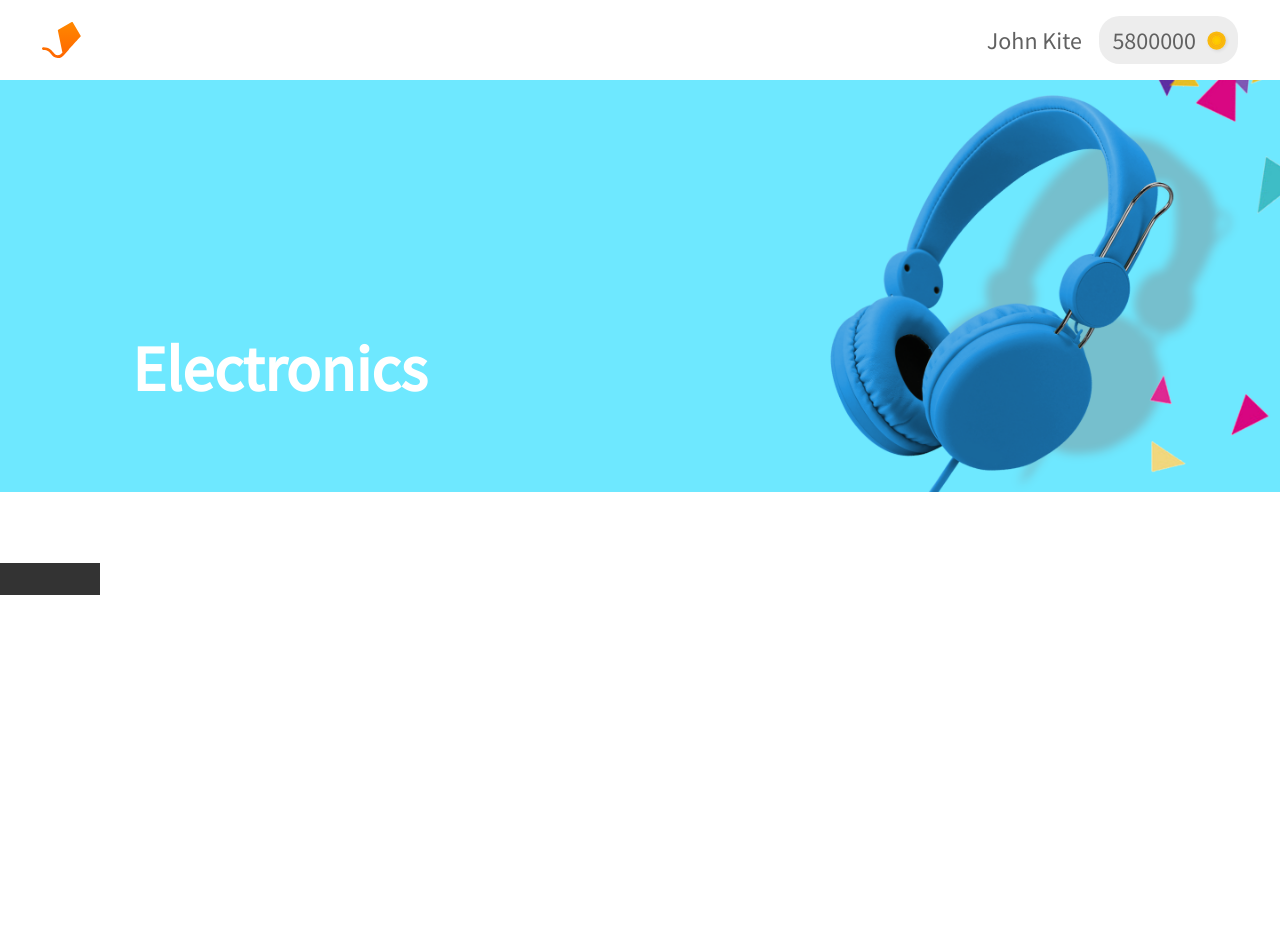
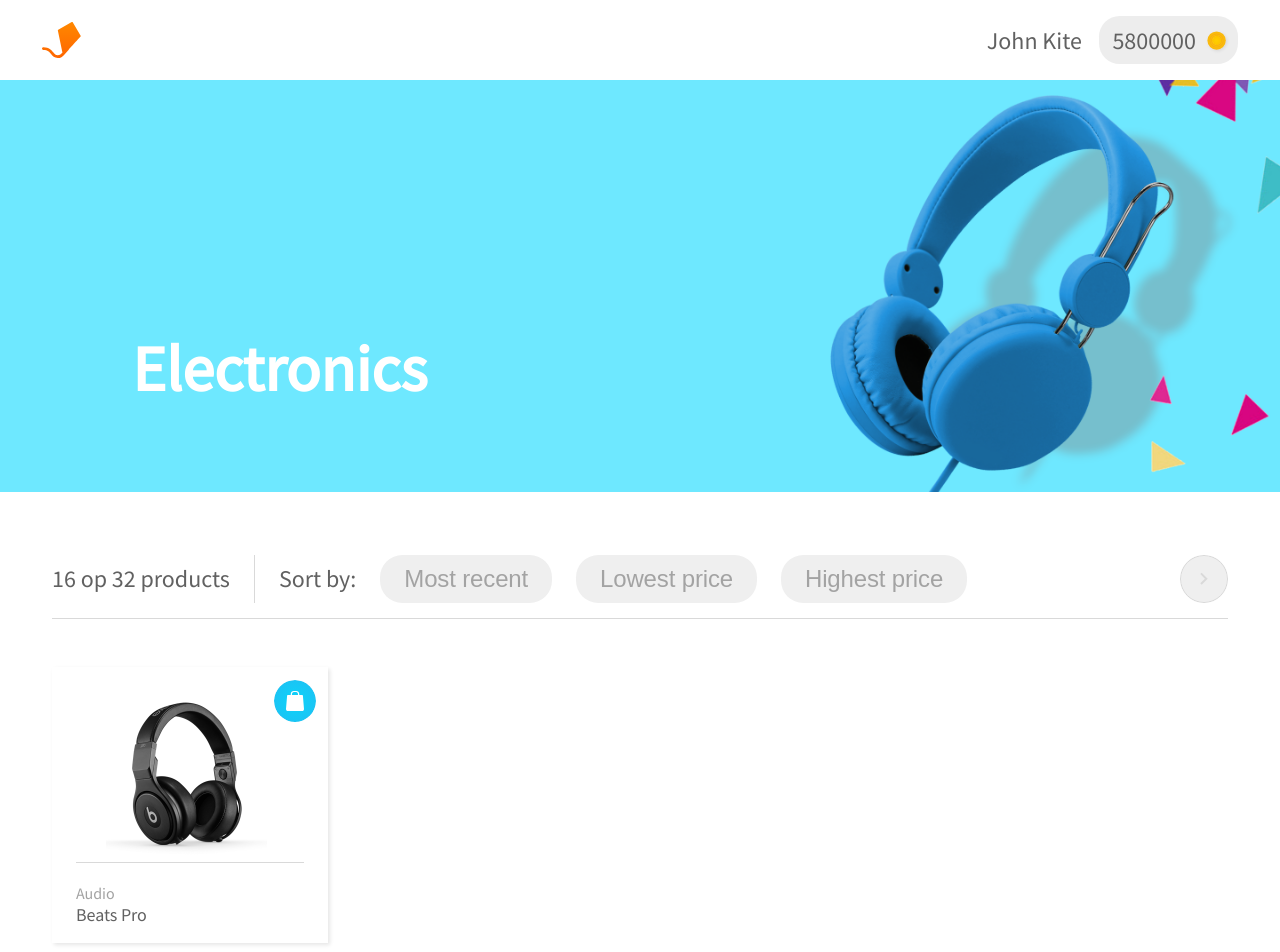
Before and after one commit to charly8888/challenge_e-commerce, a React (Vite) app: page / in a window 1280 px wide. Shown: the top 952 px of the page. Before the commit the page ends 800 px from the top, so only its background shows below. Built offline with nearby package versions, Linux system fonts and the light colour scheme.

Commit message:
diseño terminado

```diff
--- /dev/null
+++ b/src/Components/Footer.jsx
@@ -0,0 +1,11 @@
+import React from 'react'
+import '../styles/5.footer.css'
+
+export const Footer = () => {
+  return (
+    <footer>
+      <p className="amount_of_products">16 op 32 products</p>
+      <button className="next next_footer"></button>
+    </footer>
+  )
+}
--- a/src/Components/Header.jsx
+++ b/src/Components/Header.jsx
@@ -1,5 +1,5 @@
 import React from 'react'
-import '../styles/header.css'
+import '../styles/1.header.css'
 
 
 export const Header = () => {
--- a/src/Components/PictureSection.jsx
+++ b/src/Components/PictureSection.jsx
@@ -1,16 +1,15 @@
 import React from 'react'
-import '../styles/picturesection.css'
+import '../styles/2.picturesection.css'
 
 export const PictureSection = () => {
   return (
     <>
       <picture>
         <source srcSet="../../assets/header-x1.png" media="(max-width: 600px)"></source>
-        <img src="../../assets/header-x2.png" alt="Picture electronic products" width="100%" height="412px"></img>
+        <img src="../../assets/header-x2.png" alt="Picture electronic products" width="100%" height="412px" className="img_section"></img>
         <p className="section-title">Electronics</p>
       </picture>
       <div className="separator"></div>
-      <div className="se"></div>
     </>
 
   )
--- /dev/null
+++ b/src/Components/Products.jsx
@@ -0,0 +1,29 @@
+import React from 'react'
+import '../styles/4.products.css'
+
+export const Products = () => {
+  return (<div className="container_products">
+    <div className="card">
+      <div className="container_item">
+        <button className="bag"></button>
+        <img className="img_product" src="../../assets/product-pics/BeatsPro-x2.png" width="100%" ></img>
+      </div>
+      <div className="separator_card"></div>
+      <p className="category">Audio</p>
+      <p className="title">Beats Pro</p>
+      <div className="hover">
+        <button className="bag white"></button>
+
+        <div className="container_of_conteiner">
+          <div className="container_price">
+            <p className="price">12.000</p>
+            <img src ="../../assets/icons/coin.svg" alt="coins" width="33px" height="33px" className="coin_product"></img>
+          </div>
+        </div>
+
+        <button className="redeem_now">Redeem now</button>
+      </div>
+    </div>
+  </div>
+  )
+}
--- /dev/null
+++ b/src/Components/Selectors.jsx
@@ -0,0 +1,15 @@
+import React from 'react'
+import '../styles/3.selectors.css'
+export const Selectors = () => {
+  return (
+    <div className="container_selectors">
+      <p className="amount_of_products">16 op 32 products</p>
+      <div className="vertical_separator"></div>
+      <p className="sort_text">Sort by:</p>
+      <button className="button_sort">Most recent</button>
+      <button className="button_sort">Lowest price</button>
+      <button className="button_sort">Highest price</button>
+      <button className="next"></button>
+    </div>
+  )
+}
--- a/src/index.css
+++ b/src/index.css
@@ -2,13 +2,13 @@
 
 }
 
-body {
+body{
   margin: 0;
   font-family: sans-serif;
   position: relative;
   background-color: #ffffff;
-  height: 100%;
-
+  min-height: 100vh;
+  padding:0;
   font-family: 'Source Sans Pro';
   font-weight: normal;
   font-size:1.5rem;
--- a/src/main.jsx
+++ b/src/main.jsx
@@ -1,7 +1,10 @@
 import React from 'react'
 import ReactDOM from 'react-dom'
+import { Footer } from './Components/Footer'
 import { Header } from './Components/Header'
 import { PictureSection } from './Components/PictureSection'
+import { Products } from './Components/Products'
+import { Selectors } from './Components/Selectors'
 import './index.css'
 
 
@@ -9,7 +12,9 @@ ReactDOM.render(
   <>
     <Header />
     <PictureSection />
-
+    <Selectors />
+    <Products />
+    <Footer />
   </>,
   document.getElementById('root')
 )
--- a/src/styles/picturesection.css
+++ b/src/styles/2.picturesection.css
@@ -1,8 +1,8 @@
 
 .separator{
-    margin-bottom: 4rem;
+    margin-bottom: 2.5rem;
 }
-img{
+.img_section{
 object-fit: cover;
 object-position: bottom right;
 }
@@ -15,8 +15,3 @@ object-position: bottom right;
     color:#ffffff;
     margin: 0;
 }
-.se{
-    width: 100px;
-    background-color: #333;
-    height: 2rem;
-}
--- /dev/null
+++ b/src/styles/3.selectors.css
@@ -0,0 +1,52 @@
+.container_selectors{
+    position:relative;
+    width: 73.5rem;
+    height:auto;
+    margin: 0 auto;
+    display:flex;
+    align-items: center;
+    border-bottom: 1px solid #d9d9d9;
+
+    margin-bottom:3rem;
+}
+.amount_of_products{
+    display: inline-block;
+    margin: 0 1.5rem 0 0
+}
+.vertical_separator{
+    display: inline-block;
+    width: 1px;
+    height:3rem;
+    margin: 0 1.5rem 0 0;
+    background-color:#d9d9d9;
+}
+.sort_text{
+    display: inline-block;
+}
+.button_sort{
+font-size:24px;
+color:#a3a3a3;
+letter-spacing:-0.15px;
+line-height:48px;
+text-align:left;
+margin-left:1.5rem;
+border: none;
+border-radius:1.4rem;
+padding: 0 1.5rem;
+}
+.button_sort:hover{
+color:#ffffff;
+letter-spacing:-0.15px;
+background:#0ad4fa;
+cursor: pointer;
+}
+.next{
+    width:3rem;
+    height:3rem;
+    border-radius: 50%;
+    border: none;
+    background-image:url(../../assets/icons/arrow-right.svg);
+    cursor: pointer;
+    position: absolute;
+    right:0;
+}
--- /dev/null
+++ b/src/styles/4.products.css
@@ -0,0 +1,117 @@
+.container_products{
+    width: 73.5rem;
+    min-height:12vh;
+    margin: 0 auto;
+    display:  grid;
+     grid-template-columns: 1fr 1fr 1fr 1fr;
+     gap: 1.5rem;
+}
+
+.card{
+    width: 17.25rem;
+    height:  17.25rem;
+    background:#fff;
+    box-shadow:2px 2px 4px 0 rgba(0,0,0,0.10);
+    position: relative;
+    transition:all .2s ease-in-out;
+    overflow: hidden;
+}
+.card:hover{
+    transform: translateY(-0.75rem);
+    box-shadow: 10px 10px 31px -8px rgba(0,0,0,0.61);
+}
+.container_item{
+    position: relative;
+    height:11.38rem;
+    width: 15.75rem;
+    margin: 0.8rem auto 0;
+}
+
+.bag{
+    width:42px;
+    height:42px;
+    border-radius: 50%;
+    border: none;
+    background-image:url(../../assets/icons/buy-blue.svg);
+    cursor: pointer;
+    position: absolute;
+    right:0;
+    top: 0;
+}
+.white{
+    background-image:url(../../assets/icons/buy-white.svg);
+    background-repeat: no-repeat;
+    background-position: -2px -2px;
+    width:42px;
+    height:42px;
+    right:0.75rem;
+    top: 0.83rem;
+}
+.separator_card{
+    width: 14.25rem;
+    height: 1px;
+    background:#d9d9d9;
+    margin: 0 auto;
+}
+.category{
+    font-size:16px;
+    color:#a3a3a3;
+    letter-spacing:-0.04px;
+    margin: 1.25rem 0 0 1.5rem;
+    text-align:left;
+}
+.title{
+    font-size:18px;
+    color:#616161;
+    letter-spacing:-0.04px;
+    text-align:left;
+    margin: 0;
+    margin-left: 1.5rem;
+}
+
+.hover{
+    position:relative;
+    width: 200%;
+    height: 100%;
+    background: linear-gradient(90deg, rgba(2,0,36,0) 0%, rgba(9,9,121,0) 50%, rgba(10,212,250,0.6) 50%, rgba(37,187,241,0.6) 100%);
+    bottom: 16.2rem;
+
+}
+.hover:hover{
+    transform: translateX(-50%)
+}
+
+.redeem_now{
+    position: absolute;
+    border: none;
+    background:#ffffff;
+    width:14.25rem;
+    color:#616161;
+    height:2.63rem;
+    right: 1.5rem;
+    bottom: 4.14rem;
+    font-size:18px;
+    cursor: pointer;
+    border-radius: 2rem;
+}
+.container_of_conteiner{
+    width: 50%;
+    height: auto;
+    position: absolute;
+    right:0;
+    top: 7rem;
+}
+.container_price{
+    display:flex;
+    align-items: center;
+    justify-content:center;
+
+}
+.price{
+    font-size:2.25rem;
+    color:#ffffff;
+    margin: 0;
+}
+.coin_product{
+    margin: 3px 0 0 5px;
+}
--- /dev/null
+++ b/src/styles/5.footer.css
@@ -0,0 +1,14 @@
+footer{
+    width: 73.5rem;
+    height:5rem;
+    display: flex;
+    align-items: center;
+    border-bottom: 1px solid #d9d9d9;
+    margin: 2rem auto 4.63rem;
+    display:flex;
+    justify-content:space-between
+
+}
+.next_footer{
+    position:static ;
+}
```
Also changed, not shown: src/styles/1.header.css (renamed from src/styles/header.css).
